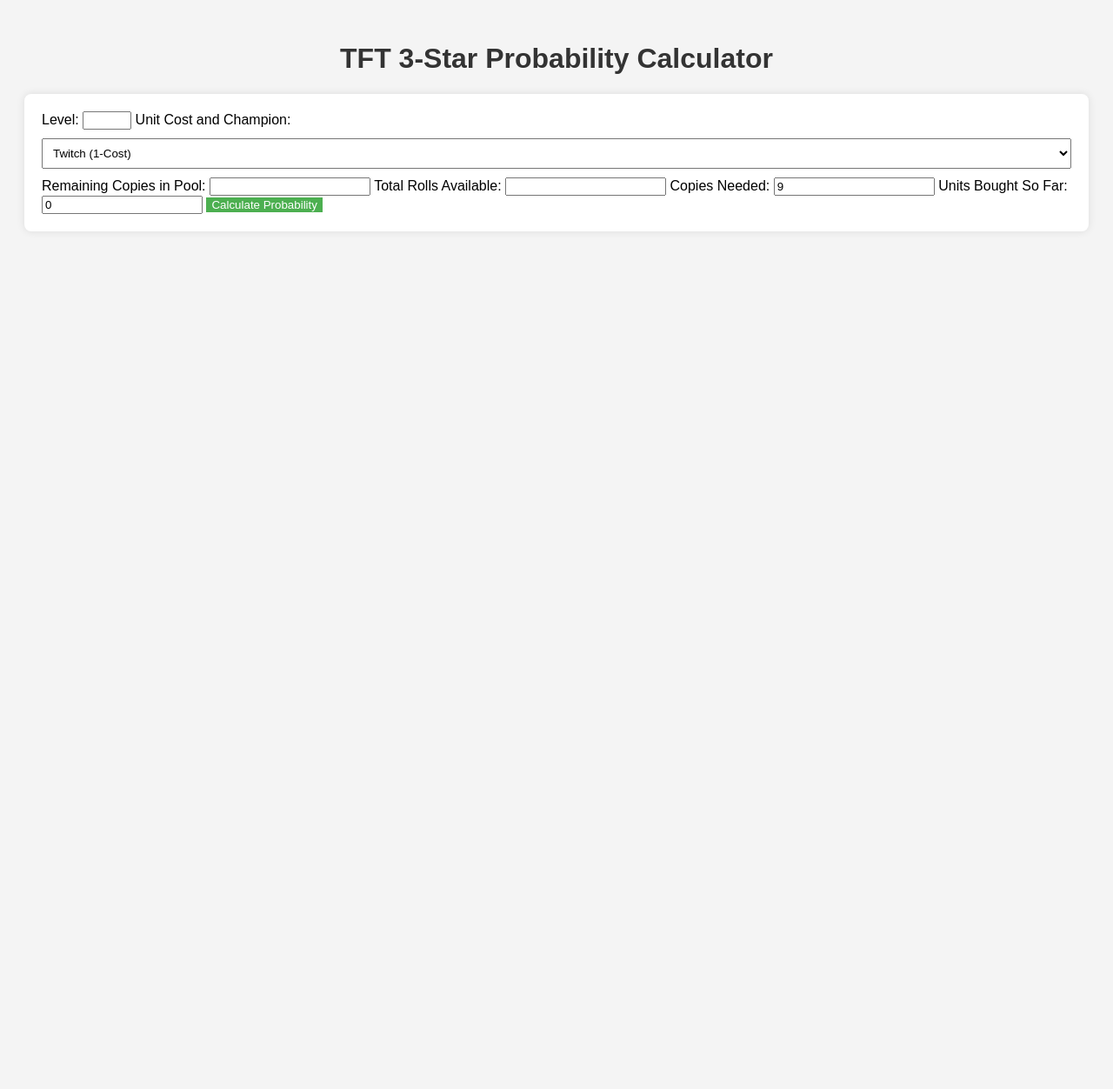
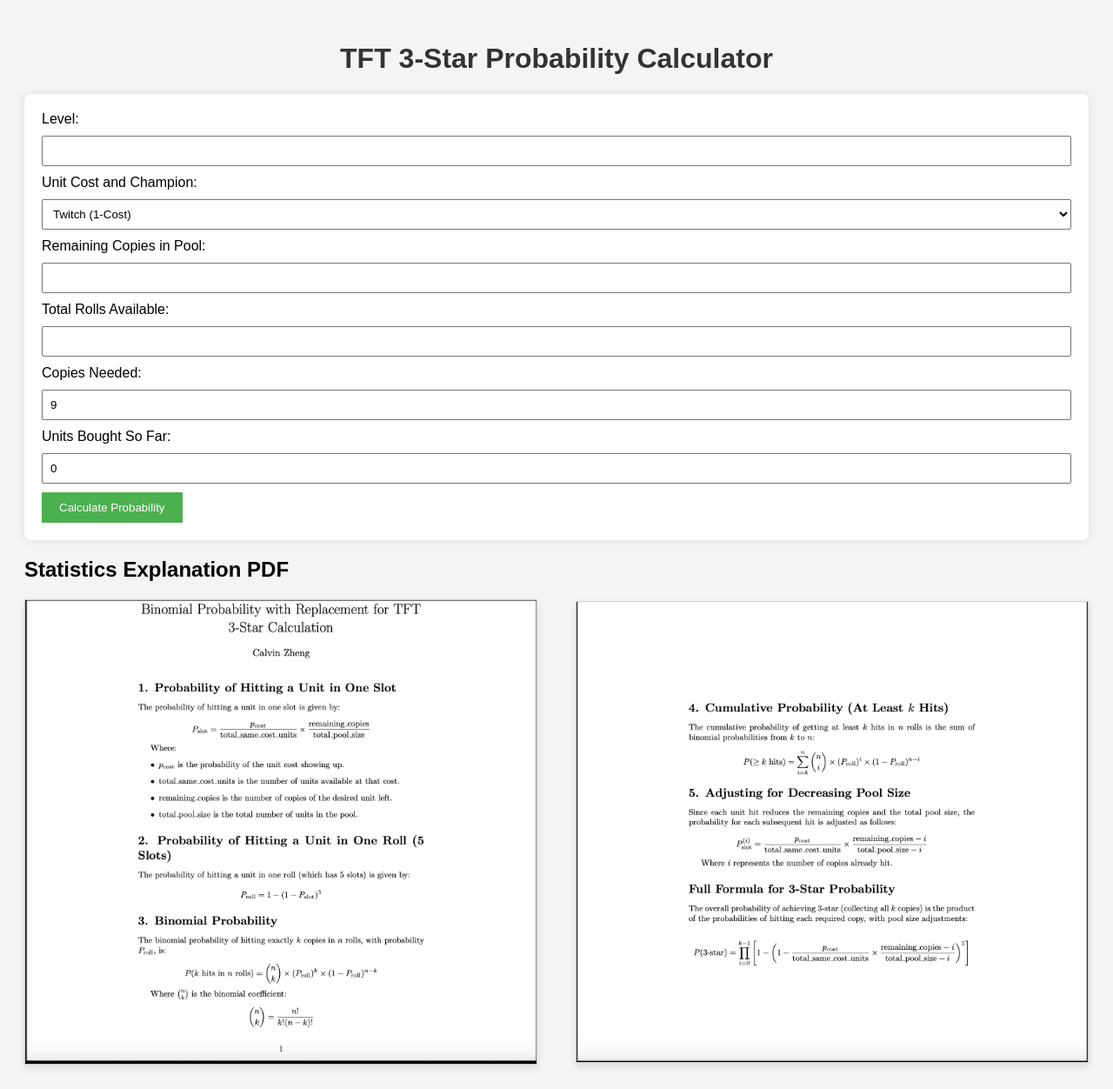
Before and after one commit to Calvinzheng123/Binomial-Probability-with-Replacement-for-TFT, a Flask app: page / in a window 1280 px wide. Shown: the whole page at 87% size. Before the commit the page ends 246 px from the top, so only its background shows below. Run offline with Flask 2, Linux system fonts and the light colour scheme.

Commit message:
Add files via upload

```diff
--- a/templates/index.html
+++ b/templates/index.html
@@ -14,15 +14,15 @@
         h1 {
             color: #333;
             text-align: center;
-
         }
         form {
             background-color: #fff;
             padding: 20px;
             border-radius: 8px;
             box-shadow: 0 0 10px rgba(0,0,0,0.1);
+            margin-bottom: 20px;
         }
-        select {
+        select, input[type="number"] {
             padding: 8px;
             margin: 10px 0;
             width: 100%;
@@ -32,15 +32,29 @@
             background-color: #4CAF50;
             color: white;
             border: none;
+            padding: 10px 20px;
             cursor: pointer;
         }
         input[type="submit"]:hover {
             background-color: #45a049;
         }
+        .pdf-container {
+            display: flex;
+            justify-content: space-between;
+            align-items: center;
+            gap: 20px;
+            margin-top: 20px;
+        }
+        .pdf-page {
+            width: 48%; /* Adjust width to make both images fit */
+            border: 1px solid #ccc;
+            box-shadow: 0 4px 8px rgba(0, 0, 0, 0.1);
+        }
     </style>
 </head>
 <body>
     <h1>TFT 3-Star Probability Calculator</h1>
+
     <form action="/calculate" method="POST">
         <label for="level">Level:</label>
         <input type="number" id="level" name="level" min="1" max="11" required>
@@ -70,5 +84,13 @@
 
         <input type="submit" value="Calculate Probability">
     </form>
+
+    <h2>Statistics Explanation PDF</h2>
+    <div class="pdf-container">
+        <!-- Display PDF pages as images side by side -->
+        <img src="{{ url_for('static', filename='img/page_1.png') }}" class="pdf-page" alt="PDF Page 1">
+        <img src="{{ url_for('static', filename='img/page_2.png') }}" class="pdf-page" alt="PDF Page 2">
+    </div>
+
 </body>
 </html>
```
Also changed, not shown: static/img/page_1.png (added), static/img/page_2.png (added).
